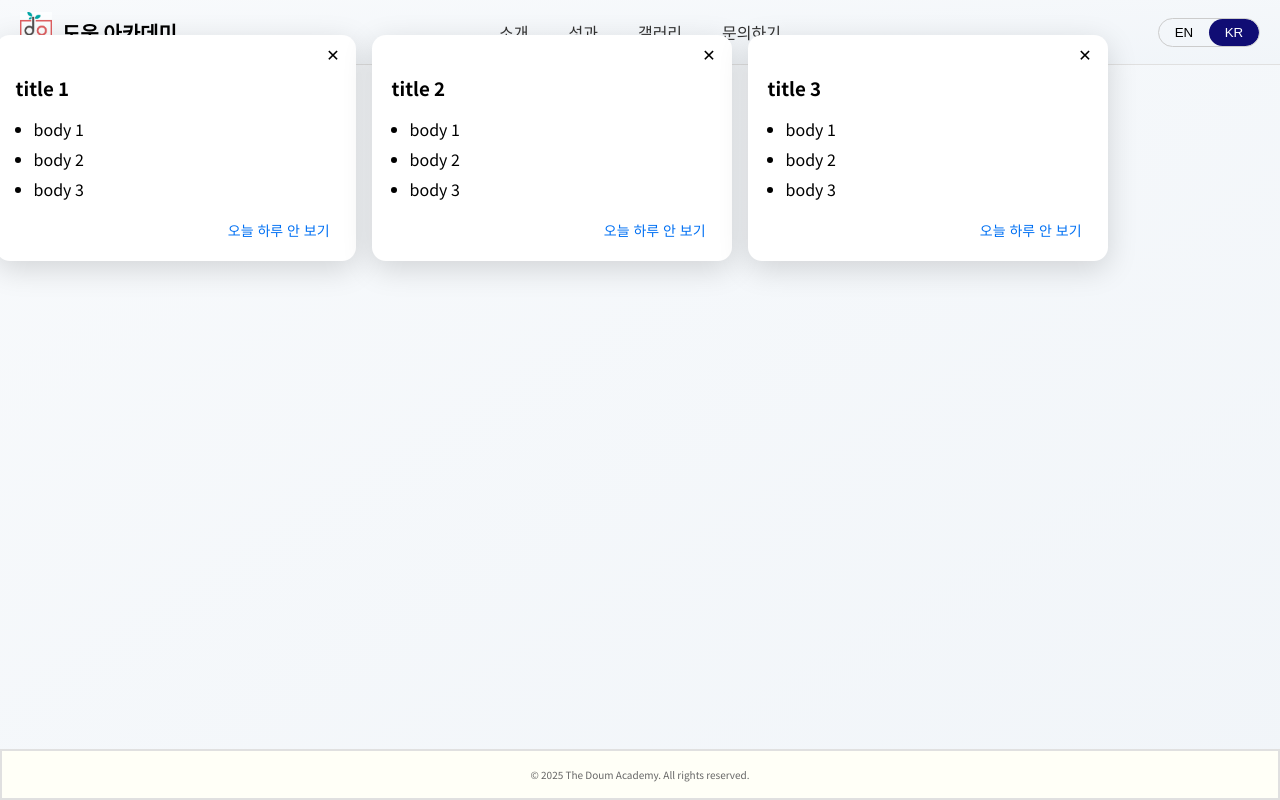
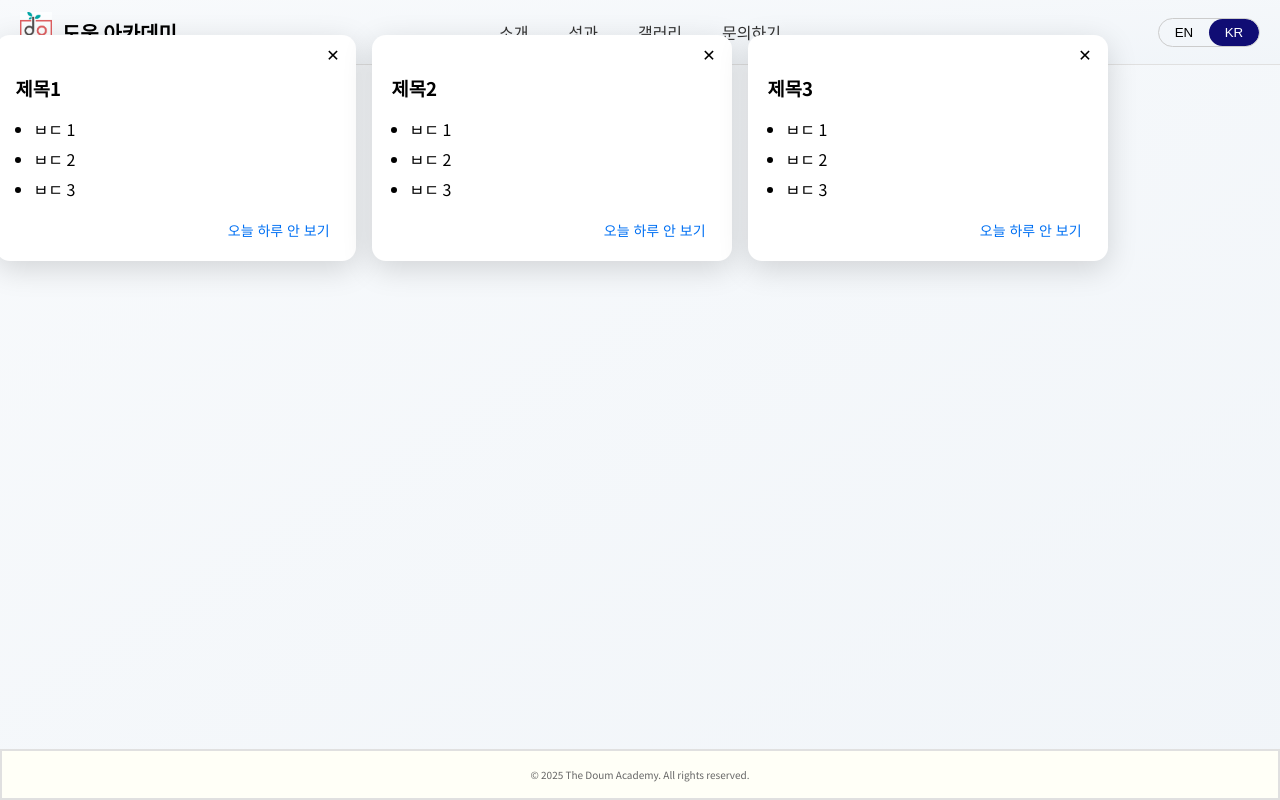
Before and after one commit to junuiui/the-doum-academy-website, a Next.js app: page /ko in a window 1280 px wide. Built offline with nearby package versions, Linux system fonts and the light colour scheme.

Commit message:
popup language added

```diff
--- a/src/app/ko/page.tsx
+++ b/src/app/ko/page.tsx
@@ -1,15 +1,24 @@
 'use client'
 
 import { useEffect, useState } from 'react';
+import { usePathname } from 'next/navigation';
 import styles from './page.module.css';
 import { Popup } from '@/components/ui/Popup';
 import { Award, Users, GraduationCap, TrendingUp, X, ArrowRight, Star, Quote } from 'lucide-react';
 
-const DUMMY_POPUP = [
-    { id: 'id1', title: 'title 1', bodies: ['body 1', 'body 2', 'body 3'] },
-    { id: 'id2', title: 'title 2', bodies: ['body 1', 'body 2', 'body 3'] },
-    { id: 'id3', title: 'title 3', bodies: ['body 1', 'body 2', 'body 3'] },
-];
+const DUMMY_POPUP = {
+    'en': [
+        { id: 'id1', title: 'title 1', bodies: ['body 1', 'body 2', 'body 3'] },
+        { id: 'id2', title: 'title 2', bodies: ['body 1', 'body 2', 'body 3'] },
+        { id: 'id3', title: 'title 3', bodies: ['body 1', 'body 2', 'body 3'] },
+    ],
+    'ko': [
+        { id: 'id1k', title: '제목1', bodies: ['ㅂㄷ 1', 'ㅂㄷ 2', 'ㅂㄷ 3'] },
+        { id: 'id2k', title: '제목2', bodies: ['ㅂㄷ 1', 'ㅂㄷ 2', 'ㅂㄷ 3'] },
+        { id: 'id3k', title: '제목3', bodies: ['ㅂㄷ 1', 'ㅂㄷ 2', 'ㅂㄷ 3'] },
+    ]
+
+};
 
 // TODO: should I make the function for calculating all the acheivement stats?
 const DUMMY_ACHIEVEMENT = [
@@ -65,19 +74,24 @@ const DUMMY_TESTIMONIALS = [
 ];
 
 export default function Home() {
+
+    const pathname = usePathname()
+    const isKo = pathname.startsWith('/ko')
+    const lang = isKo ? 'ko' : 'en'
+
     const [popupStates, setPopupStates] = useState<
         Record<string, { closed: boolean; hideToday: boolean }>
     >({});
 
     useEffect(() => {
         const states: Record<string, { closed: boolean; hideToday: boolean }> = {};
-        DUMMY_POPUP.forEach(p => {
+        DUMMY_POPUP[lang].forEach(p => {
             const hideUntil = localStorage.getItem(`hidePopup_${p.id}`);
             const hideToday = hideUntil ? Date.now() < Number(hideUntil) : false;
             states[p.id] = { closed: false, hideToday };
         });
         setPopupStates(states);
-    }, []);
+    }, [lang]);
 
     const closePopup = (id: string) => {
         setPopupStates(prev => ({
@@ -97,7 +111,7 @@ export default function Home() {
         }));
     };
 
-    const visiblePopups = DUMMY_POPUP.filter(
+    const visiblePopups = DUMMY_POPUP[lang].filter(
         p => !popupStates[p.id]?.closed && !popupStates[p.id]?.hideToday
     );
 
```
Also changed, not shown: src/app/page.tsx (+22 -8 lines).
